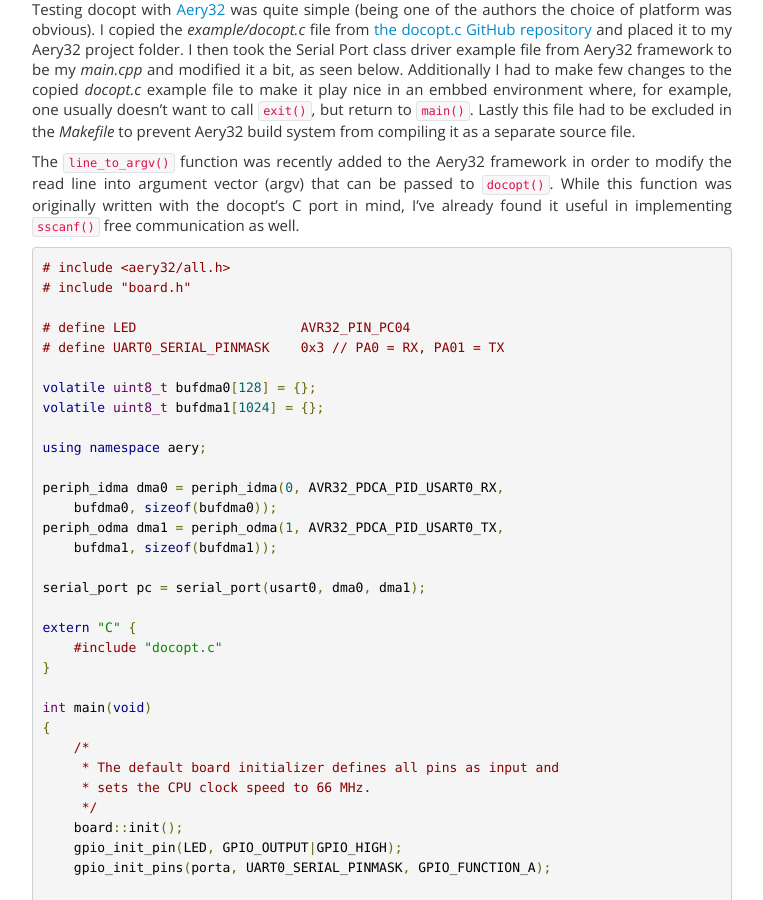
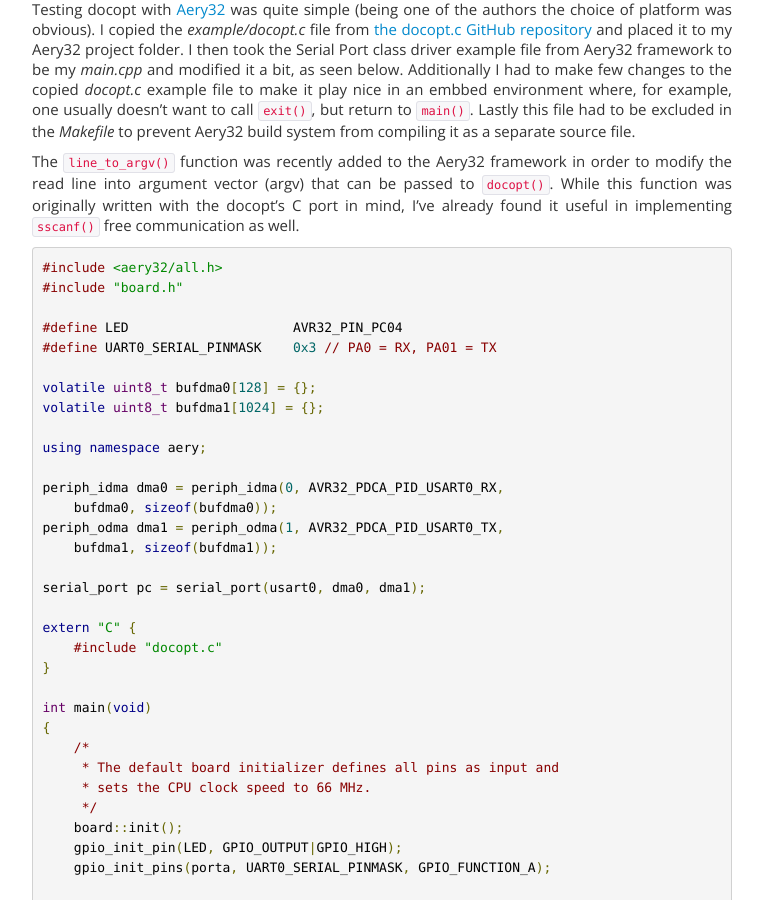
Before and after one commit to kblomqvist/kblomqvist.github.com, a Jekyll site: the page built from _posts/2013-03-21-creating-beatiful-command-line-interfaces-for-embedded-systems-part1.md, in a window 1280 px wide and 900 px high, scrolled down 1641 px. Shown: the whole window, without its empty margins (258-1021 px from the left). Built offline with Jekyll 4.4.1, drawn with Linux system fonts in a browser that asks for light colours; Markdown is read by kramdown in place of the engine named in the settings; comment, search, counter and statistics services are not loaded; part of the change alters nothing that is shown.

```diff
--- a/_config.yml
+++ b/_config.yml
@@ -1,7 +1,7 @@
 title: Kim Blomqvist
 url: http://kblomqvist.github.io
 
-markdown: rdiscount
+markdown: kramdown
 pygments: true
 permalink: /:year/:month/:day/:title
 
```
